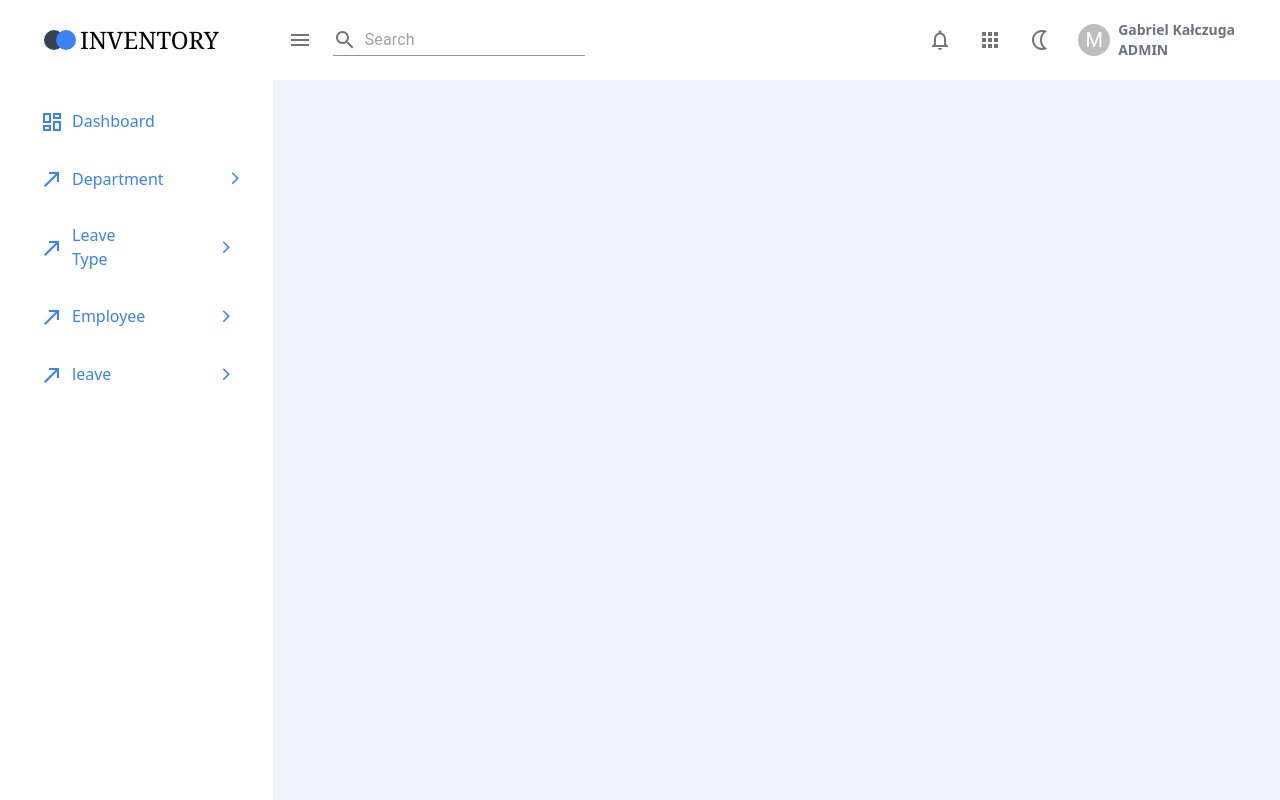
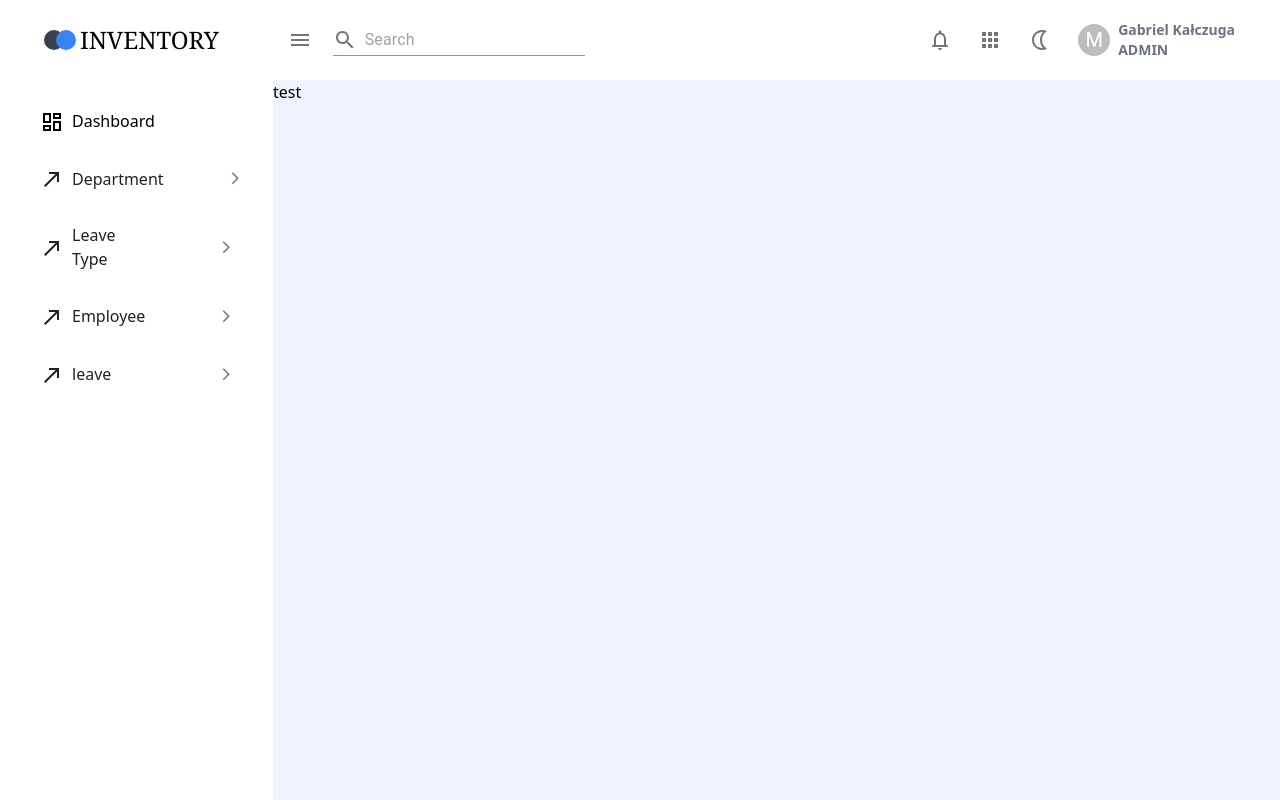
Before and after one commit to kalczugag/Employee-Leave-Management, a React (Create React App) app in the folder client/: page / in a window 1280 px wide. Built offline with nearby package versions, Linux system fonts and the light colour scheme.

Commit message:
isActive to NavLink clear

```diff
--- a/client/src/App.tsx
+++ b/client/src/App.tsx
@@ -15,8 +15,8 @@ const App = () => {
                     path="/register"
                     element={<SignPage action={SignType.Register} />}
                 />
-                <Route path="/" element={<DashboardPage />}>
-                    <Route path="/dashboard" element={<Test />} />
+                <Route element={<DashboardPage />}>
+                    <Route index element={<Test />} />
                     <Route path="/department">
                         <Route path="new" element={<Test />} />
                         <Route path="list" element={<Test />} />
--- a/client/src/components/sidebar/CategoryList.tsx
+++ b/client/src/components/sidebar/CategoryList.tsx
@@ -1,4 +1,4 @@
-import { useEffect, useState } from "react";
+import { useState } from "react";
 import { CategoriesConfig as options } from "../../config/CategoriesConfig";
 import CategoryListItem from "./CategoryListItem";
 
@@ -10,10 +10,6 @@ const CategoryList = () => {
         (event: React.SyntheticEvent, newExpanded: boolean) => {
             setExpanded(newExpanded ? panel : false);
         };
-
-    useEffect(() => {
-        handleChange("panel1");
-    }, []);
 
     const renderedCategories = options.map(
         ({ label, to, element, expendable }, index) => {
--- a/client/src/components/sidebar/CategoryListItem.tsx
+++ b/client/src/components/sidebar/CategoryListItem.tsx
@@ -1,5 +1,4 @@
-import { useState } from "react";
-import { Link, useLocation } from "react-router-dom";
+import { Link, NavLink, useLocation } from "react-router-dom";
 import { Accordion } from "./CustomAccordion";
 import { AccordionSummary } from "./CustomAccordionSummary";
 import { AccordionDetails } from "./CustomAccordionDetails";
@@ -30,9 +29,9 @@ const CategoryListItem = ({
     handleChange,
 }: Props) => {
     const { pathname } = useLocation();
-    const isActive = to.endsWith(pathname.split("/")[1])
-        ? " text-blue-500"
-        : "text-gray-500";
+    // const isActive = to.endsWith(pathname.split("/")[1])
+    //     ? " text-blue-500"
+    //     : "text-gray-500";
     const resultLabel = removeSpacesAndCamelCase(label);
 
     return (
@@ -49,14 +48,13 @@ const CategoryListItem = ({
                             expendable && (
                                 <ArrowForwardIosSharpIcon
                                     sx={{ fontSize: "0.9rem" }}
-                                    className={isActive}
                                 />
                             )
                         }
                         className="space-x-16"
                     >
                         <div
-                            className={`flex flex-row items-center ${isActive} hover:text-gray-700 md:space-x-2`}
+                            className={`flex flex-row items-center hover:text-gray-700 md:space-x-2`}
                         >
                             <div>{element}</div>
                             <div className="hidden md:block">{label}</div>
@@ -67,14 +65,14 @@ const CategoryListItem = ({
                     </AccordionDetails>
                 </Accordion>
             ) : (
-                <Link to={to}>
+                <NavLink to={to}>
                     <div
-                        className={`flex flex-row items-center px-4 my-3 ${isActive} md:space-x-2`}
+                        className={`flex flex-row items-center px-4 my-3 md:space-x-2`}
                     >
                         <div>{element}</div>
                         <div className="hidden md:block">{label}</div>
                     </div>
-                </Link>
+                </NavLink>
             )}
         </>
     );
--- a/client/src/components/sidebar/LinksListItem.tsx
+++ b/client/src/components/sidebar/LinksListItem.tsx
@@ -1,4 +1,4 @@
-import { Link } from "react-router-dom";
+import { Link, useLocation } from "react-router-dom";
 
 type Props = {
     label: string;
@@ -7,10 +7,13 @@ type Props = {
 };
 
 const LinksListItem = ({ label, to, element }: Props) => {
+    const { pathname } = useLocation();
+    console.log(to.split("/")[1]);
+
     return (
         <Link
             to={`/${to}`}
-            className={`flex flex-row items-center hover:text-gray-700 md:space-x-2`}
+            className={`flex flex-row items-center md:space-x-2`}
         >
             <div>{element}</div>
             <div className="hidden md:block">
--- a/client/src/config/CategoriesConfig.tsx
+++ b/client/src/config/CategoriesConfig.tsx
@@ -11,7 +11,7 @@ interface IOptions {
 export const CategoriesConfig: IOptions[] = [
     {
         label: "Dashboard",
-        to: "/dashboard",
+        to: "/",
         expendable: false,
         element: <DashboardOutlinedIcon />,
     },
```
